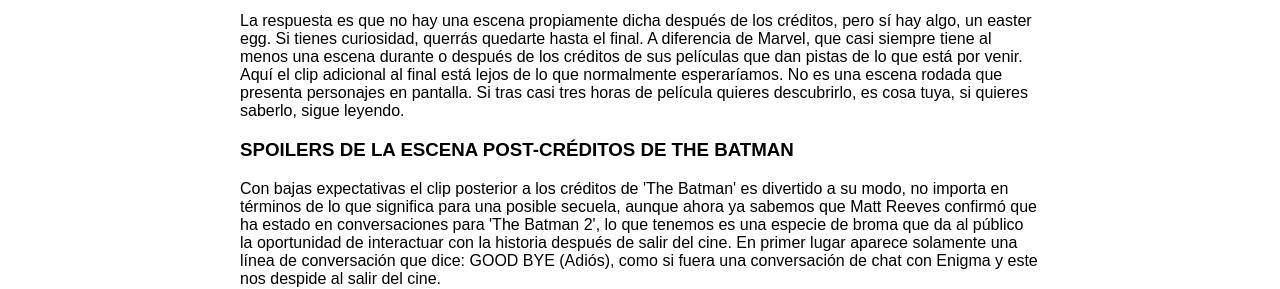
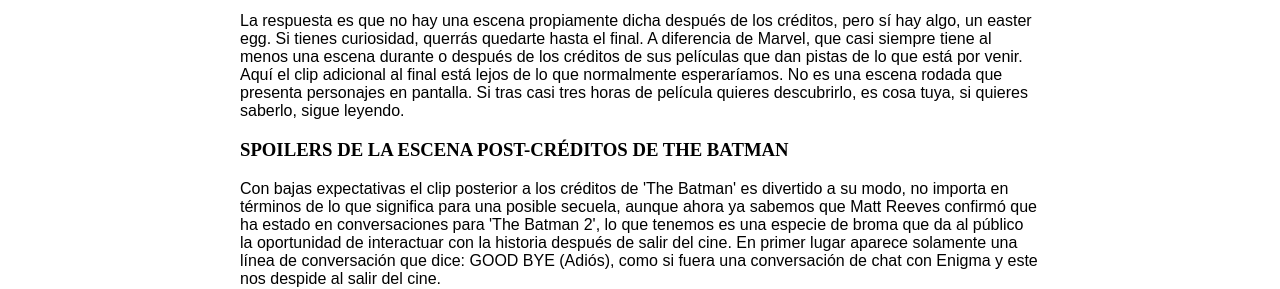
Before and after one commit to NilOrtega/The-Batman-website, a plain HTML site: page index.html in a window 1280 px wide. Shown: the part 1480-1769 px from the top of the page. Drawn offline with Linux system fonts and the light colour scheme.

Commit message:
batman
batman

```diff
--- a/css.css
+++ b/css.css
@@ -62,3 +62,7 @@ strong {
 .developer {
     color: #ffffff;
 }
+
+.spoiler {
+font-family: 'Times New Roman', Times, serif;
+}
--- a/index.html
+++ b/index.html
@@ -29,7 +29,7 @@
             <p>La respuesta es que no hay una escena propiamente dicha después de los créditos, pero sí hay algo, un easter egg. Si tienes curiosidad, querrás quedarte hasta el final. A diferencia de Marvel, que casi siempre tiene al menos una escena durante o después de los créditos de sus películas que dan pistas de lo que está por venir. Aquí el clip adicional al final está lejos de lo que normalmente esperaríamos. No es una escena rodada que presenta personajes en pantalla. Si tras casi tres horas de película quieres descubrirlo, es cosa tuya, si quieres saberlo, sigue leyendo.
             </p>
 
-            <h3>SPOILERS DE LA ESCENA POST-CRÉDITOS DE THE BATMAN</h3>
+            <h3 class="spoiler">SPOILERS DE LA ESCENA POST-CRÉDITOS DE THE BATMAN</h3>
             <p>Con bajas expectativas el clip posterior a los créditos de 'The Batman' es divertido a su modo, no importa en términos de lo que significa para una posible secuela, aunque ahora ya sabemos que Matt Reeves confirmó que ha estado en conversaciones para 'The Batman 2', lo que tenemos es una especie de broma que da al público la oportunidad de interactuar con la historia después de salir del cine. En primer lugar aparece solamente una línea de conversación que dice: GOOD BYE (Adiós), como si fuera una conversación de chat con Enigma y este nos despide al salir del cine.
             </p>
             <div class="image">
```
